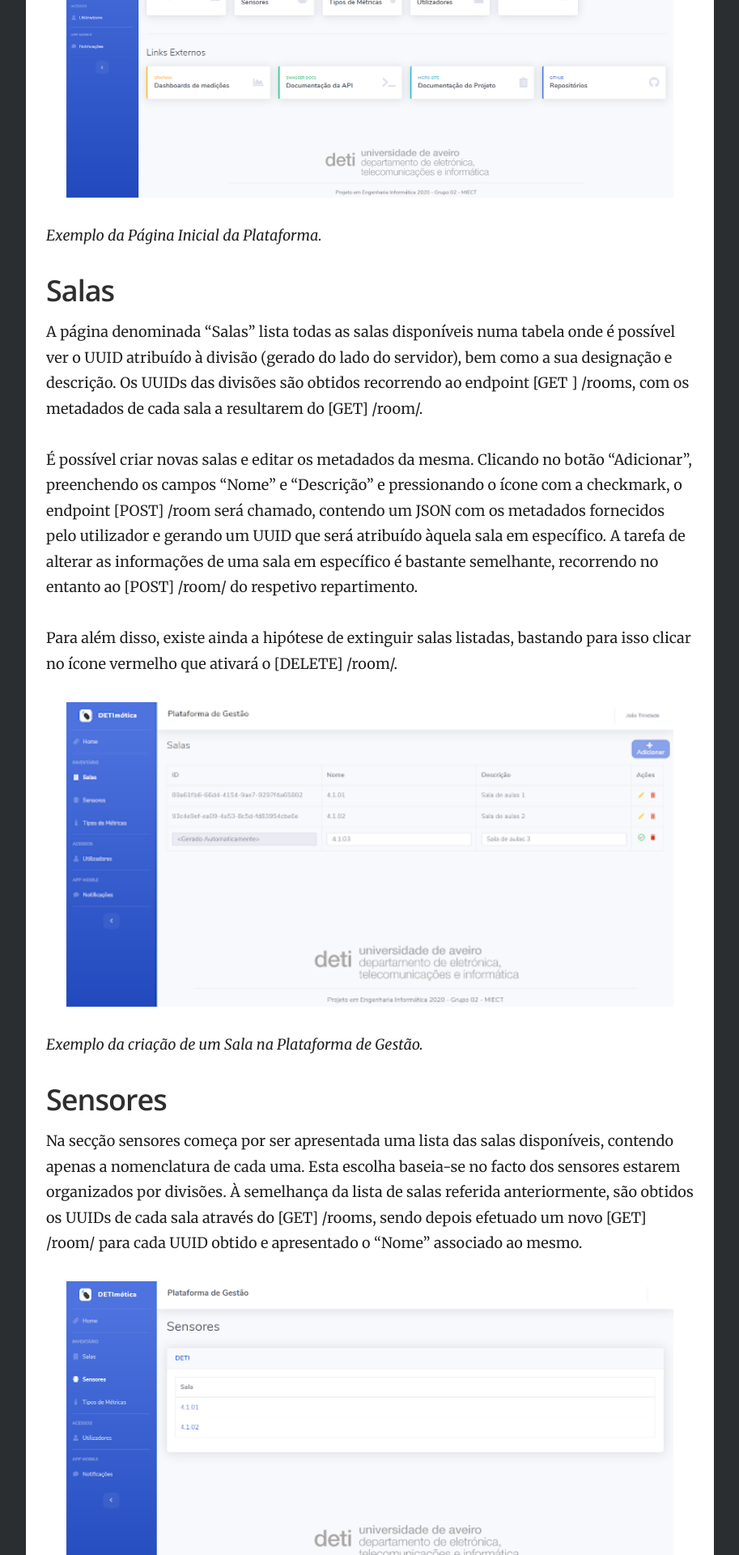
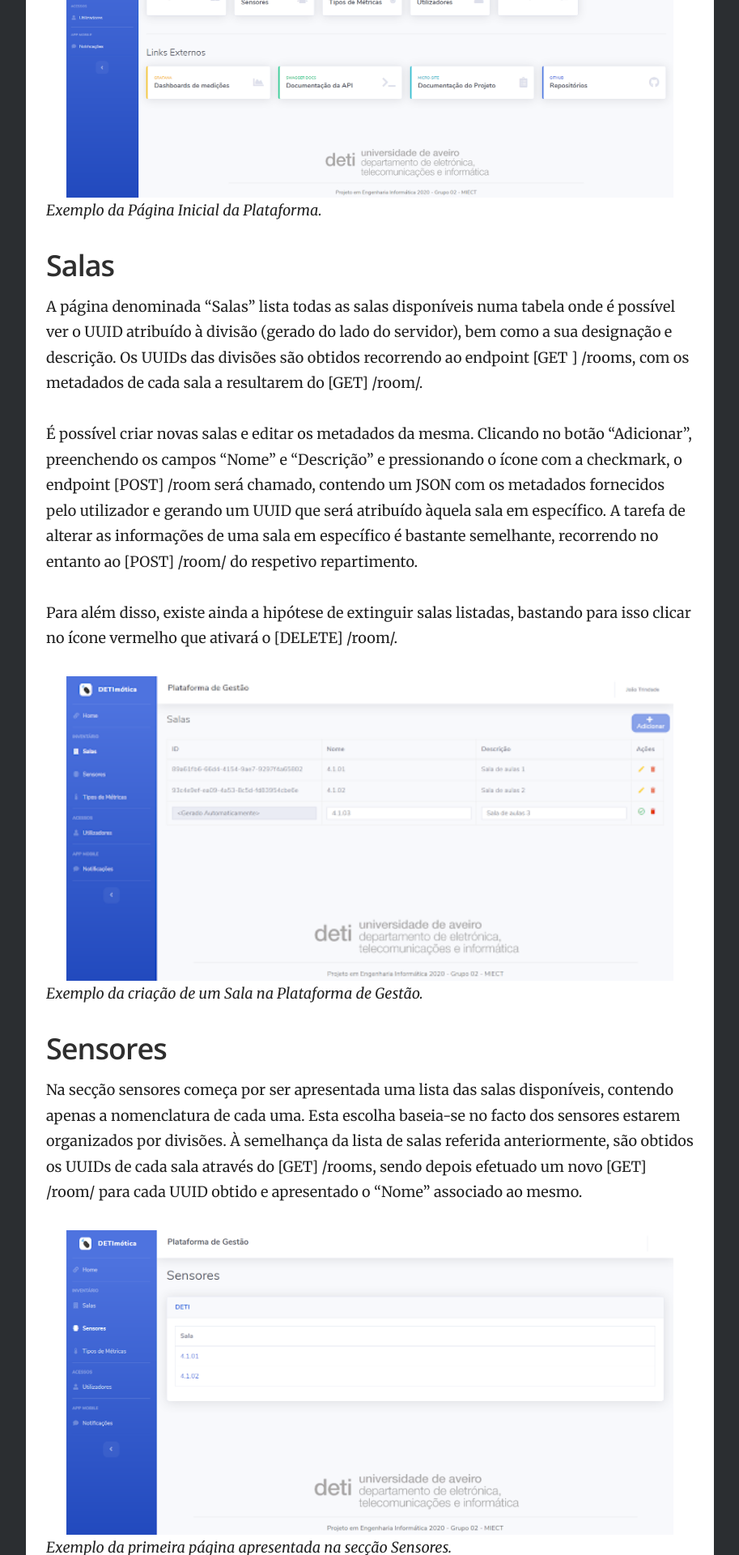
Before and after one commit to DETImotica/detimotica.github.io, a Jekyll site: the page built from _docs/frontend/plataformagestao.md, in a window 1280 px wide. Shown: the part 1085-3005 px from the top of the page at 81% size, without its empty margins (333-1246 px from the left). Built offline with Jekyll 4.4.1, drawn with Linux system fonts in a browser that asks for light colours.

```diff
--- a/_docs/frontend/plataformagestao.md
+++ b/_docs/frontend/plataformagestao.md
@@ -16,7 +16,7 @@ A framework Django foi a escolhida, pelo facto de possibilitar a interligação
 Após ser autenticado com êxito na Plataforma de Gestão, o utilizador será redirecionado para a Página Inicial. Nesta, poderá visualizar os cinco atalhos para as secções referidas em seguida, bem como quatro referências para: Grafana, Documentação da API, Microsite desenvolvido para o projeto e o repositório do GitHub com o mesmo.
 
 <img src="/images/plataformaGestao/paginaInicial.png" alt="Página Inicial" width="750" height="500">{: .center-image}
-<br>*Exemplo da Página Inicial da Plataforma.*
+*Exemplo da Página Inicial da Plataforma.*
 
 ## Salas
 
@@ -27,14 +27,14 @@ A página denominada “Salas” lista todas as salas disponíveis numa tabela o
 Para além disso, existe ainda a hipótese de extinguir salas listadas, bastando para isso clicar no ícone vermelho que ativará o [DELETE] /room/<UUID>.
 
 <img src="/images/plataformaGestao/criacaoSala.png" alt="Criação de uma Sala" width="750" height="500">{: .center-image}
-<br>*Exemplo da criação de um Sala na Plataforma de Gestão.*
+*Exemplo da criação de um Sala na Plataforma de Gestão.*
 
 ## Sensores
 
 Na secção sensores começa por ser apresentada uma lista das salas disponíveis, contendo apenas a nomenclatura de cada uma. Esta escolha baseia-se no facto dos sensores estarem organizados por divisões. À semelhança da lista de salas referida anteriormente, são obtidos os UUIDs de cada sala através do [GET] /rooms, sendo depois efetuado um novo [GET] /room/<UUID> para cada UUID obtido e apresentado o “Nome” associado ao mesmo.
 
 <img src="/images/plataformaGestao/sensorsFirst.png" alt="Primeira Página dos Sensores" width="750" height="500">{: .center-image}
-<br>*Exemplo da primeira página apresentada na secção Sensores.*
+*Exemplo da primeira página apresentada na secção Sensores.*
 
 Ao clicar no compartimento que pretende, será apresentada uma nova página onde é possível visualizar todas as informações disponíveis da própria divisão, bem como dos sensores contidos na mesma. É ainda possível efetuar diversas ações sobre os mesmos.
 
@@ -47,14 +47,14 @@ Analogamente ao que acontece na tabela das salas, é permitido adicionar, altera
 Um dos campos de preenchimento obrigatório na criação e/ou alteração de um dispositivo é o “Tipo de Métrica”. Esse campo é apresentado por um dropdown que contém todas as métricas disponíveis, métricas essas carregadas através do [GET] /types, seguido de um [GET] /type/<ID> para cada tipo de métrica.
 
 <img src="/images/plataformaGestao/criacaoSensor.png" alt="Criação de um Sensor" width="750" height="500">{: .center-image}
-<br>*Exemplo da criação de um Sensor na Plataforma de Gestão.*
+*Exemplo da criação de um Sensor na Plataforma de Gestão.*
 
 Na figura acima, é possível visualizar três ações extras que não se encontram na tabela das salas, sendo que a terceira está associada à página das políticas de acesso do sensor. A primeira, representada por um ícone de uma notificação, permite enviar uma mensagem composta por “Assunto” e “Corpo”. Essa mensagem será recebida por todos os utilizadores da Aplicação Móvel que subscreveram o sensor em questão. Ao contrário dos outros endpoints que efetuam ações do tipo [POST], para além das componentes da mensagem, também o UUID do sensor é enviado no JSON no corpo do [POST] /mobile/notifications.
 
 A ação seguinte é relativa à chave de encriptação, revelando a mesma ao pressionar o ícone. Para obter a chave de encriptação AES-128, é chamado o endpoint [GET] /sensor/<UUID>/key.
 
-<img src="/images/plataformaGestao/notifySubscribers.png" alt="Notificar Subscritores" width="750" height="500">{: .center-image}<img src="/images/plataformaGestao/key.png" alt="Chave Encriptada" width="750" height="500">{: .center-image}
-<br>*Exemplo do formulário para enviar uma notificação e da chave de encriptação de um Sensor.*
+<img src="/images/plataformaGestao/notifySubscribers.png" alt="Notificar Subscritores" width="375" height="250">{: .center-image}<img src="/images/plataformaGestao/key.png" alt="Chave Encriptada" width="375" height="250">{: .center-image}
+*Exemplo do formulário para enviar uma notificação e da chave de encriptação de um Sensor.*
 
 ## Tipos de Métricas
 
@@ -65,7 +65,7 @@ Relativamente aos tipos de métricas, o processo é semelhante ao efetuado na p
 Tal como nos sensores e nas divisões, é também possível criar diferentes políticas de acesso para cada tipo de métrica. O terceiro e último ícone redireciona o utilizador para a página de gestão das mesmas.
 
 <img src="/images/plataformaGestao/criacaoType.png" alt="Criação de um Tipo de Sensor" width="750" height="500">{: .center-image}
-<br>*Exemplo da adição de um novo Tipo de Sensor na Plataforma de Gestão.*
+*Exemplo da adição de um novo Tipo de Sensor na Plataforma de Gestão.*
 
 ## Políticas de Controlo de Acessos
 
@@ -76,7 +76,7 @@ Para obter todas as políticas de acesso associadas a um determinado objeto (sal
 Não destoando das restantes páginas, as ações de adicionar e de alterar uma política de acesso utilizam o [POST] /accessPolicy e [POST] /accessPolicy/<UUID>, com os detalhes das mesmas no corpo do pedido. No primeiro caso, um UUID é atribuído à política no momento da sua criação. Já para remover uma restrição de acesso, o [DELETE] /accessPolicy/<UUID> é o endpoint designado para a tarefa.
 
 <img src="/images/plataformaGestao/policiesPage.png" alt="Página das Políticas de Controlo de Acessos" width="750" height="500">{: .center-image}
-<br>*Exemplo de uma página de gestão das Políticas de Controlo de Acessos.*
+*Exemplo de uma página de gestão das Políticas de Controlo de Acessos.*
 
 O formulário para restringir ou alargar o acesso de uma política está dividido em cinco áreas: “Sujeitos”, “Contexto”, “Descrição”, “Efeito” e “Métodos”. O último é referente ao tipo de pedidos que serão alvos da política, podendo estes ser GET, POST e/ou DELETE. O “Efeito” tem apenas duas opções, sendo estas a de permissão ou proibição, caso queira alargar ou restringir o acesso, respetivamente.
 
@@ -86,8 +86,8 @@ Os outros dois campos são o “Dia” e a “Hora”, sendo possível combinar
 
 No que diz respeito aos “Sujeitos”, é possível especificar os mesmos de até quatro maneiras diferentes. A primeira opção, passa por determinar se os “Administradores” devem ou não ser alvos da política pretendida. As duas seguintes, “Docentes” e “Estudantes”, quando ativas, bloqueiam ou permitem todos os docentes e estudantes por default. É, no entanto, possível especificar a(s) cadeira(s) que queremos no escopo da política, introduzindo o(s) código(s) da(s) mesma(s) na caixa de texto respetiva. Já o campo “Email” permite associar emails à política, vinculando assim indivíduos e não grupos à mesma.
 
-<img src="/images/plataformaGestao/createPolicy.png" alt="Criação de uma Política de Controlo de Acessos" width="750" height="500">{: .center-image}
-<br>*Exemplo de uma Política de Controlo de Acesso na Plataforma de Gestão.*
+<img src="/images/plataformaGestao/createPolicy.png" alt="Criação de uma Política de Controlo de Acessos" width="3000" height="500">{: .center-image}
+*Exemplo de uma Política de Controlo de Acesso na Plataforma de Gestão.*
 
 ## Utilizadores
 
@@ -98,7 +98,7 @@ Para obter uma lista de todos os utilizadores que já efetuaram o login, bem com
 É assim possível visualizar todos os utilizadores que têm acesso à plataforma visto esta estar apenas disponível a administradores.
 
 <img src="/images/plataformaGestao/usersPage.png" alt="Página de Utilizadores" width="750" height="500">{: .center-image}
-<br>*Exemplo da página Utilizadores da Plataforma de Gestão.*
+*Exemplo da página Utilizadores da Plataforma de Gestão.*
 
 ## Notificações
 
@@ -107,4 +107,4 @@ Para além das notificações referentes a um sensor em específico, o sistema d
 Todos os utilizadores da Aplicação Móvel receberão, por isso, quaisquer notificações enviadas a partir desta página, sendo idealizada para alertas e informações gerais.
 
 <img src="/images/plataformaGestao/notifications.png" alt="Notificações" width="750" height="500">{: .center-image}
-<br>*Exemplo da página de Notificações da Plataforma de Gestão.*
+*Exemplo da página de Notificações da Plataforma de Gestão.*
```
